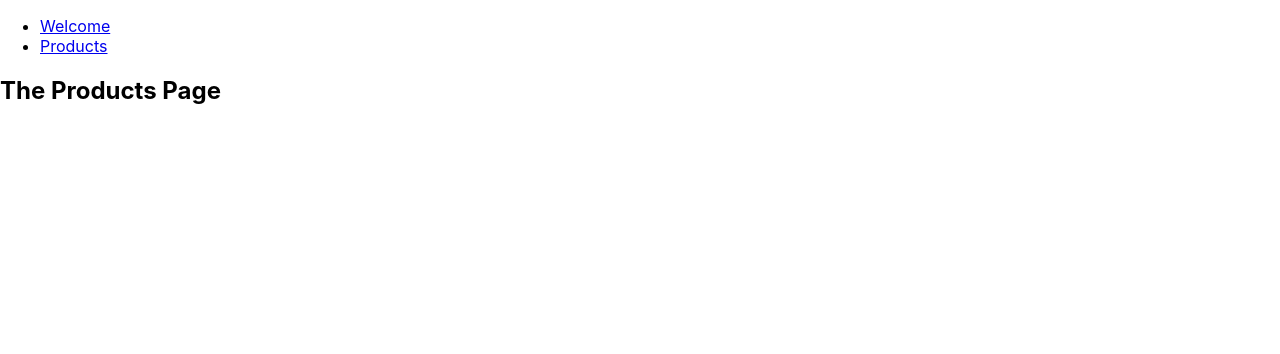
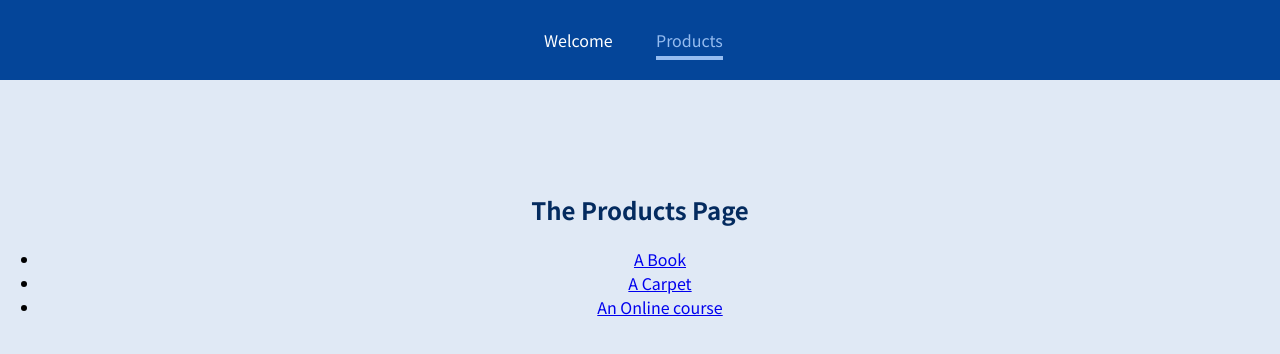
Before and after one commit to kelvinMakamu/react-spa, a React (Create React App) app: page /products in a window 1280 px wide. Shown: the top 354 px of the page. Built offline with nearby package versions, Linux system fonts and the light colour scheme.

Commit message:
Adds params to the links

```diff
--- a/src/App.js
+++ b/src/App.js
@@ -1,19 +1,25 @@
-import { Route } from 'react-router-dom';
+import { Route,Switch } from 'react-router-dom';
 import Products from './pages/Products';
 import Welcome from './pages/Welcome';
 import MainHeader from './components/MainHeader';
+import ProductDetail from './pages/ProductDetail';
 
 function App() {
   return (
     <div>
       <MainHeader/>
       <main>
+        <Switch>
           <Route path="/welcome">
             <Welcome/>
           </Route>
           <Route path="/products">
             <Products/>
           </Route>
+          <Route path="/products/:productId">
+            <ProductDetail/>
+          </Route>
+        </Switch>
       </main>
     </div>
   );
--- a/src/components/MainHeader.js
+++ b/src/components/MainHeader.js
@@ -1,11 +1,13 @@
-import {Link} from 'react-router-dom';
+import {NavLink} from 'react-router-dom';
+
+import classes from './MainHeader.module.css';
 
 const MainHeader = () => {
-    return <header>
+    return <header className={classes.header}>
         <nav>
             <ul>
-                <li><Link to="/welcome"> Welcome</Link></li>
-                <li><Link to="/products">Products</Link></li>
+                <li><NavLink activeClassName={classes.active} to="/welcome"> Welcome</NavLink></li>
+                <li><NavLink activeClassName={classes.active} to="/products">Products</NavLink></li>
             </ul>
         </nav>
     </header>
--- /dev/null
+++ b/src/components/MainHeader.module.css
@@ -0,0 +1,38 @@
+.header {
+    width: 100%;
+    height: 5rem;
+    background-color: #044599;
+    padding: 0 10%;
+  }
+
+  .header nav {
+    height: 100%;
+  }
+
+  .header ul {
+    height: 100%;
+    list-style: none;
+    display: flex;
+    padding: 0;
+    margin: 0;
+    align-items: center;
+    justify-content: center;
+  }
+
+  .header li {
+    margin: 0 1rem;
+    width: 5rem;
+  }
+
+  .header a {
+    color: white;
+    text-decoration: none;
+  }
+
+  .header a:hover,
+  .header a:active,
+  .header a.active {
+    color: #95bcf0;
+    padding-bottom: 0.25rem;
+    border-bottom: 4px solid #95bcf0;
+  }
--- a/src/index.css
+++ b/src/index.css
@@ -1,13 +1,26 @@
+@import url('https://fonts.googleapis.com/css2?family=Noto+Sans+JP:wght@400;700&display=swap');
+
+* {
+  box-sizing: border-box;
+}
+
+html {
+  font-family: 'Noto Sans JP', sans-serif;
+}
+
 body {
   margin: 0;
-  font-family: -apple-system, BlinkMacSystemFont, 'Segoe UI', 'Roboto', 'Oxygen',
-    'Ubuntu', 'Cantarell', 'Fira Sans', 'Droid Sans', 'Helvetica Neue',
-    sans-serif;
-  -webkit-font-smoothing: antialiased;
-  -moz-osx-font-smoothing: grayscale;
+  background-color: #e0e9f5;
 }
 
-code {
-  font-family: source-code-pro, Menlo, Monaco, Consolas, 'Courier New',
-    monospace;
+main {
+  margin-top: 7rem;
+  text-align: center;
 }
+
+h1,
+h2,
+h3,
+p {
+  color: #042b5f;
+}
--- /dev/null
+++ b/src/pages/ProductDetail.js
@@ -0,0 +1,15 @@
+import {useParams} from 'react-router-dom';
+
+const ProductDetail = () => {
+
+    const params = useParams();
+
+    return (
+        <section>
+            <h2>Product Details</h2>
+            <p>{params.productId}</p>
+        </section>
+    );
+}
+
+export default ProductDetail;
--- a/src/pages/Products.js
+++ b/src/pages/Products.js
@@ -1,8 +1,15 @@
+import {Link} from 'react-router-dom';
+
 const Products = () => {
     return (
-        <div>
-            <h2>The Products Page</h2>
-        </div>
+        <section>
+            <h1>The Products Page</h1>
+            <ul>
+                <li> <Link to="/products/p1">A Book</Link></li>
+                <li> <Link to="/products/p2">A Carpet</Link></li>
+                <li> <Link to="/products/p3">An Online course</Link></li>
+            </ul>
+        </section>
 
     );
 }
```
Lines whose indentation alone changed are shown as unchanged.
